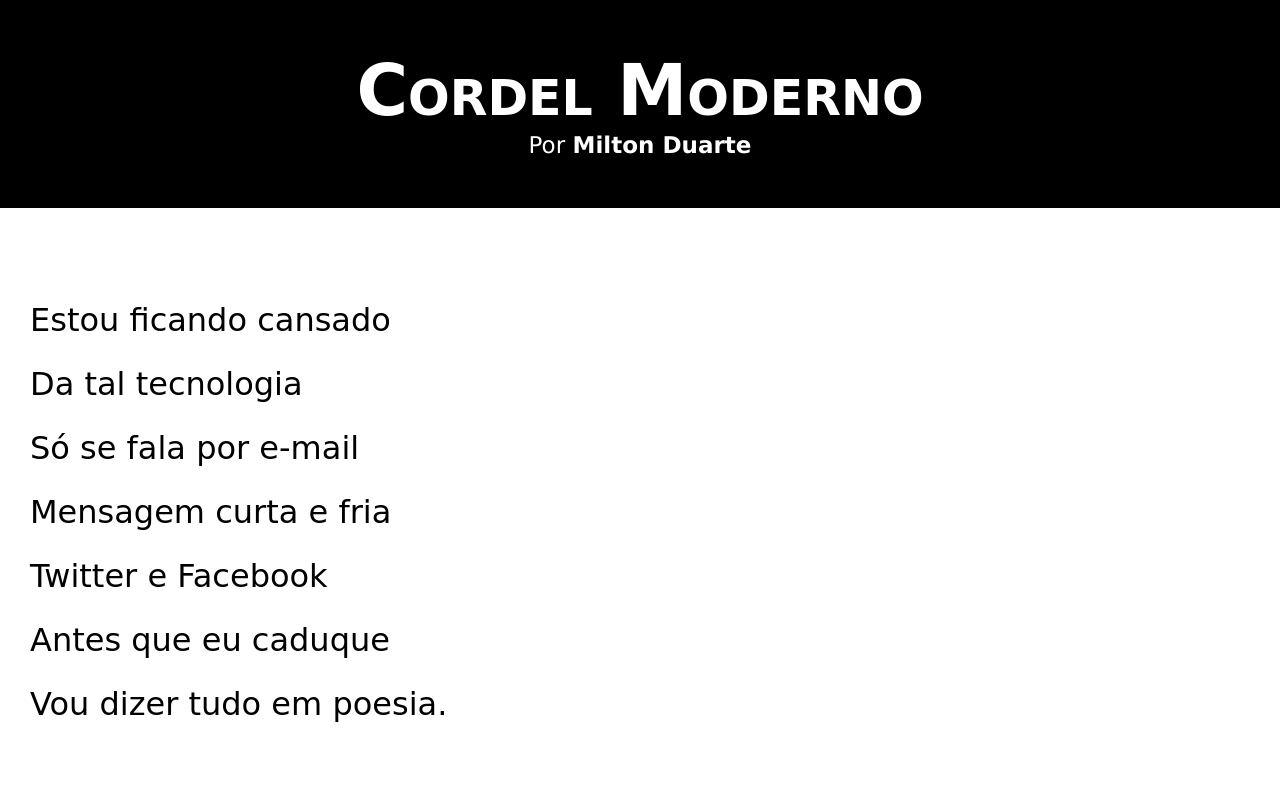
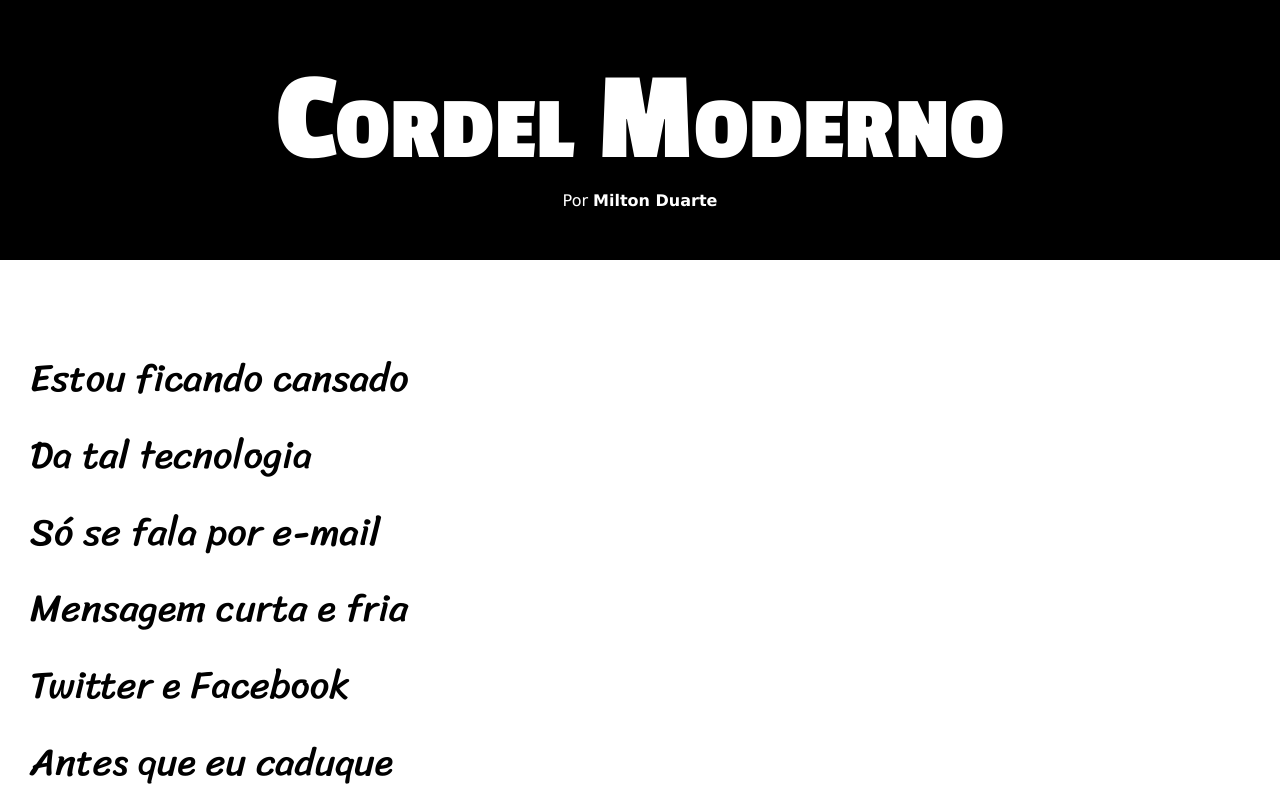
Before and after one commit to Devjoao-victor/projeto-cordel, a plain HTML site: page index.html in a window 1280 px wide. Shown: the top 800 px of the page. Drawn offline with Linux system fonts and the light colour scheme.

Commit message:
atualização
asdafgasf

```diff
--- a/index.html
+++ b/index.html
@@ -5,6 +5,23 @@
     <meta name="viewport" content="width=device-width, initial-scale=1.0">
     <title>Cordel Moderno</title>
     <link rel="stylesheet" href="style.css">
+    <style>
+        @import url('https://fonts.googleapis.com/css2?family=Passion+One:wght@400;700;900&display=swap');
+
+        @import url('https://fonts.googleapis.com/css2?family=Sriracha&display=swap');
+
+        html, body {
+        font-family: var(--font1);
+        }
+
+        header > h1 {
+            font-family: var(--font2);
+        }
+
+        section {
+            font-family: var(--font3);
+        }
+    </style>
 </head>
 <body>
     <header>
--- a/style.css
+++ b/style.css
@@ -6,11 +6,9 @@
     font-size: 1em
 }
 
+@import url('https://fonts.googleapis.com/css2?family=Passion+One:wght@400;700;900&display=swap');
 
 @import url('https://fonts.googleapis.com/css2?family=Sriracha&display=swap');
-
-
-@import url('https://fonts.googleapis.com/css2?family=Passion+One:wght@400;700;900&display=swap');
 
 :root {
     --font1: Verdana, Geneva, Tahoma, sans-serif;
@@ -20,8 +18,7 @@
 
 
 html, body {
-    font-family: var(--font1);
-    max-height: 97vh;
+    max-height: 100vh;
     background-color: darkgray;
 }
 
@@ -32,15 +29,13 @@ header {
 }
 
 header > h1 {
-    font-size: 5.5vw;
-    font-family: var(--font2);
+    font-size: 10vw;
     padding-top: 50px;
     font-variant: small-caps;
 }
 
 header > p {
     padding-bottom: 50px;
-    font-size: 1.8vw;
 }
 
 header a, footer a {
@@ -59,7 +54,7 @@ section {
     padding-bottom: 10vh;
     line-height: 2em;
     padding-left: 30px;
-    font-size: 2.5vw;
+    font-size: 3vw;
 }
 
 section > p {
```
